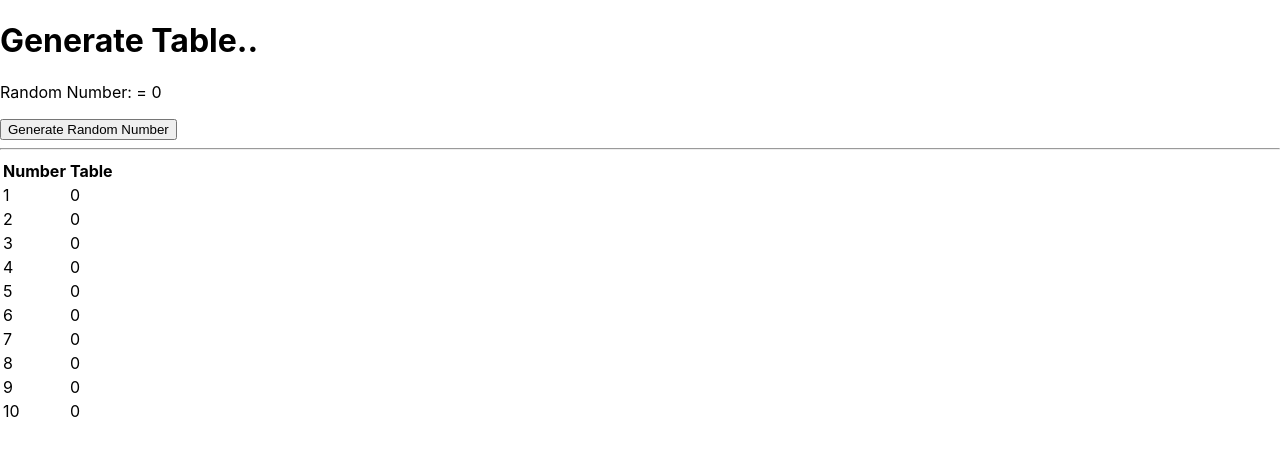
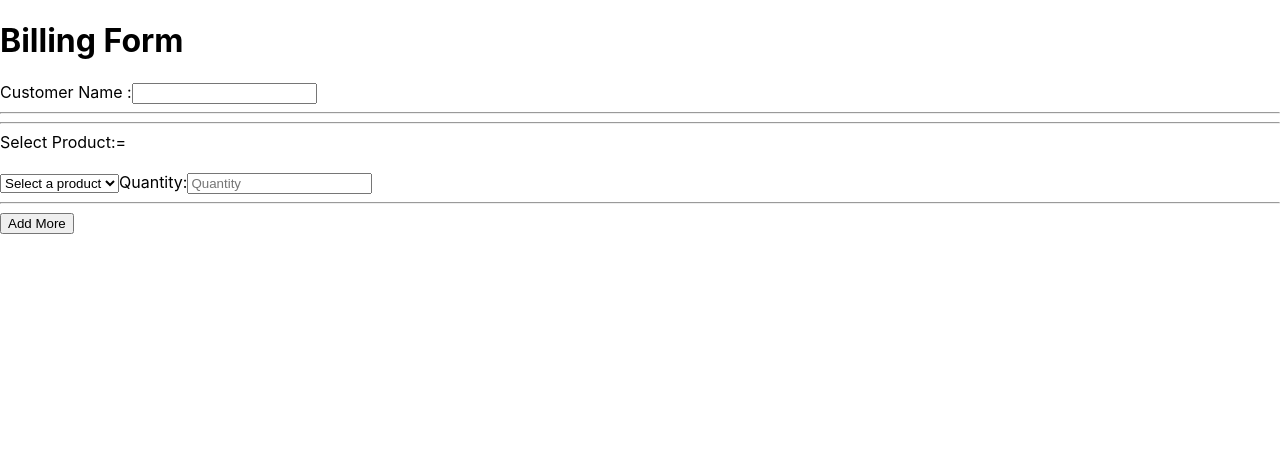
Before and after one commit to ishaGupta23/react-assignment-all, a React (Create React App) app: page / in a window 1280 px wide. Shown: the top 456 px of the page. Built offline with nearby package versions, Linux system fonts and the light colour scheme.

Commit message:
Create Billing form to select product and quantity

```diff
--- a/src/App.js
+++ b/src/App.js
@@ -1,9 +1,11 @@
 import GenerateTable from './Components/GenerateTable';
+import Billing from './Components/Billing_user_form';
 
 function App() {
   return (
     <div className="App">
-      <GenerateTable />
+      {/* <GenerateTable /> */}
+      <Billing/>
     </div>
   );
 }
--- /dev/null
+++ b/src/Components/Billing_user_form.jsx
@@ -0,0 +1,48 @@
+import { useState } from "react";
+
+
+function Billing() {
+
+    const [customerName, setCustomerName] = useState("")
+    const [billingItem, setBillingItem] = useState([{ product: "", quantity: "" }])
+
+    const handleAddItem = () => {
+        setBillingItem([...billingItem, { product: "", quantity: "" }]);
+    };
+
+
+
+    return (
+
+        <form >
+            <div>
+                <h1>Billing Form</h1>
+                <label>Customer Name :</label>
+                <input type="text" id="customerName" onChange={(e) => setCustomerName(e.target.value)} />
+            </div>
+            <hr /><hr />
+
+            {billingItem.map((item, index) => (
+
+                <div key={index} className="container">
+                    <label >Select Product:= </label> <br/><br/>
+                    <select  name="product" value={item.product} onChange={(e) => setBillingItem([...billingItem.slice(0, index), { product: e.target.value }, ...billingItem.slice(index + 1)])}>
+
+                        <option value="">Select a product</option>
+                        <option value="product1">Sugar</option>
+                        <option value="product2">Coffee</option>
+                        <option value="product3">milk</option>
+
+                    </select>
+
+                    <label>Quantity:</label>
+                    <input type="number" placeholder="Quantity" value={item.quantity} onChange={(e) => setBillingItem([...billingItem.slice(0, index), {quantity: e.target.value }, ...billingItem.slice(index + 1)])} />
+                <hr/>
+                </div>
+            ))}
+
+                <button type="button" onClick={handleAddItem}> Add More </button>
+        </form>
+    )
+}
+export default Billing;
```
